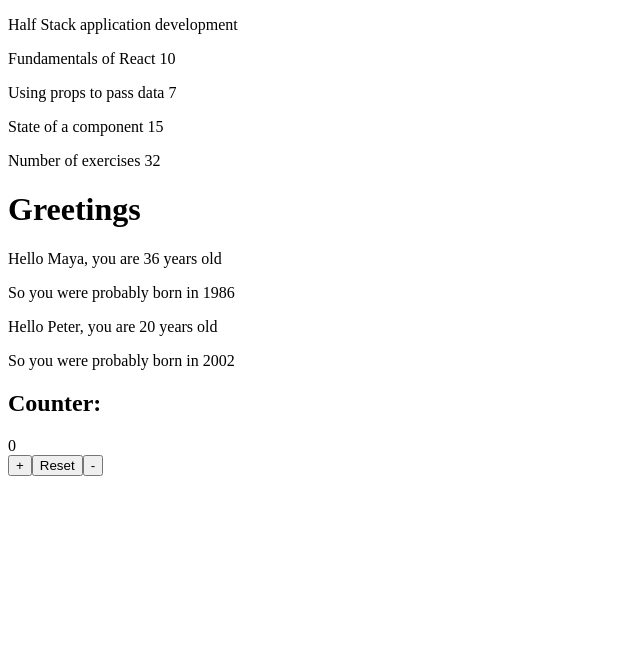
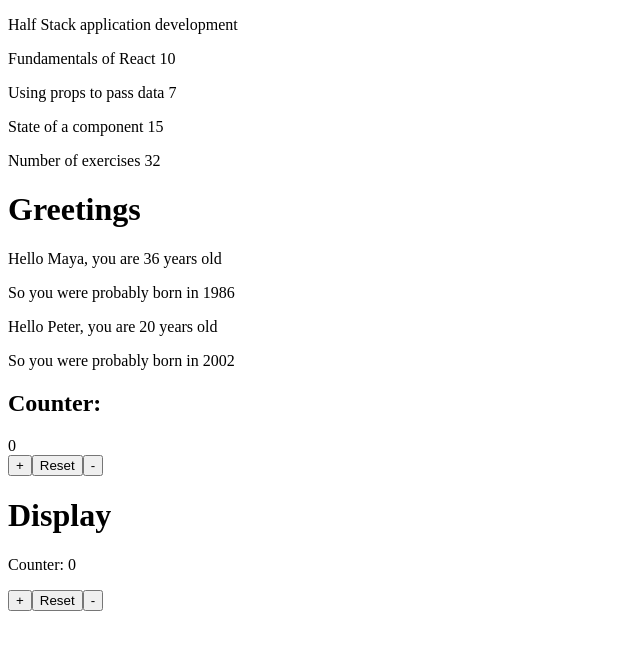
Before and after one commit to krdelva/fullstack-open, a React (Create React App) app in the folder part1/courseinfo/: page / in a window 1280 px wide. Shown: the top 650 px of the page, without its empty margins (0-640 px from the left). Built offline with nearby package versions, Linux system fonts and the light colour scheme.

Commit message:
Add new components Display and Button

```diff
--- a/part1/courseinfo/src/App.js
+++ b/part1/courseinfo/src/App.js
@@ -1,7 +1,9 @@
-import Header from "./Header.js"
+import Header from "./Header"
 import Content from "./Content"
 import Total from "./Total"
 import Hello from "./Hello"
+import Display from "./Display"
+import Button from "./Button"
 
 import { useState } from "react"
 
@@ -29,6 +31,10 @@
 
   const [ counter, setCounter ] = useState(0)
 
+  const addOne = () => setCounter(counter + 1)
+  const subtractOne = () => setCounter(counter - 1)
+  const setZero = () => setCounter(0)
+
   return (
     <>
       <Header course={course.name} />
@@ -41,9 +47,14 @@
 
       <h2>Counter:</h2>
       <div>{counter}</div>
-      <button onClick={() => setCounter(counter + 1)}>+</button>
-      <button onClick={() => setCounter(0)}>Reset</button>
-      <button onClick={() => setCounter(counter - 1)}>-</button>
+      <button onClick={addOne}>+</button>
+      <button onClick={setZero}>Reset</button>
+      <button onClick={subtractOne}>-</button>
+
+      <Display counter={counter}/>
+      <Button onClick={addOne} text="+" />
+      <Button onClick={setZero} text="Reset" />
+      <Button onClick={subtractOne} text="-" />
     </>
   );
 }
--- /dev/null
+++ b/part1/courseinfo/src/Button.js
@@ -0,0 +1,9 @@
+const Button = (props) => {
+    return (
+        <button onClick={props.onClick}>
+            {props.text}
+        </button>
+    )
+}
+
+export default Button;
--- /dev/null
+++ b/part1/courseinfo/src/Display.js
@@ -0,0 +1,13 @@
+const Display = (props) => {
+
+
+    return (
+        <>
+            <h1>Display</h1>
+            <p>Counter: {props.counter}</p>
+        </>
+    )
+
+}
+
+export default Display;
```
